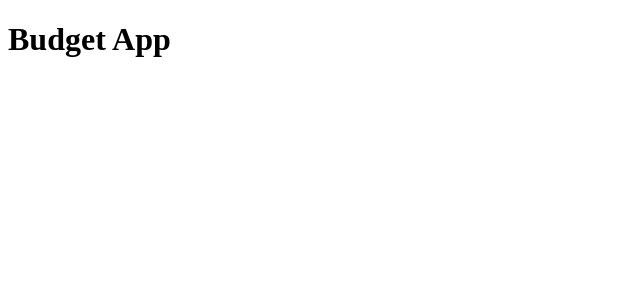
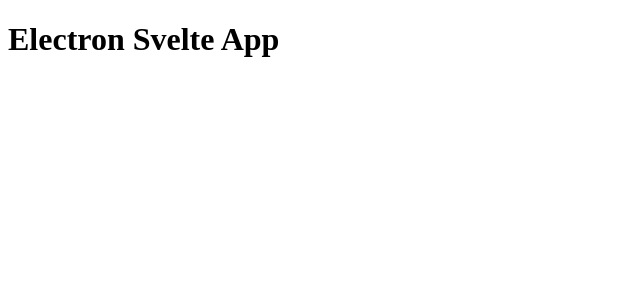
Before and after one commit to thomascarman/electron-svelte, a Svelte app: page / in a window 1280 px wide. Shown: the top 300 px of the page, without its empty margins (0-640 px from the left). Built offline with nearby package versions, Linux system fonts and the light colour scheme.

Commit message:
Rename App to Electron-svelte-app
Change intended to save as Template

```diff
--- a/package.json
+++ b/package.json
@@ -1,5 +1,5 @@
 {
-  "name": "budget",
+  "name": "electron-svelte-app",
   "version": "1.0.0",
   "description": "",
   "main": "start.js",
--- a/src/App.svelte
+++ b/src/App.svelte
@@ -1,5 +1,10 @@
 <script lang="ts">
-  let name: string = "Budget App";
+  let name: string = "Electron Svelte App";
 </script>
 
 <h1>{name}</h1>
+
+<style lang="sass">
+  h1
+    color: #000
+</style>
```
Also changed, not shown: 1 other file (tests, documents, lock files or other folders).
